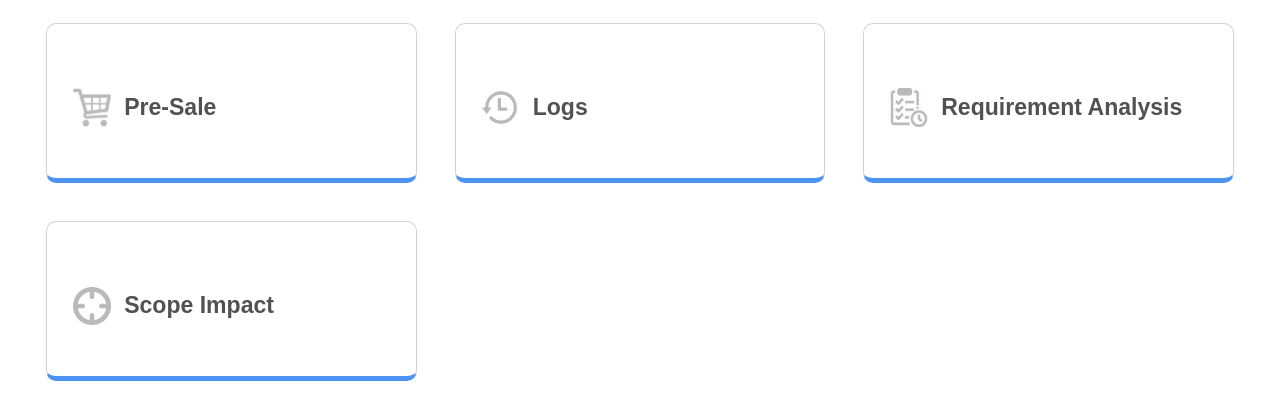
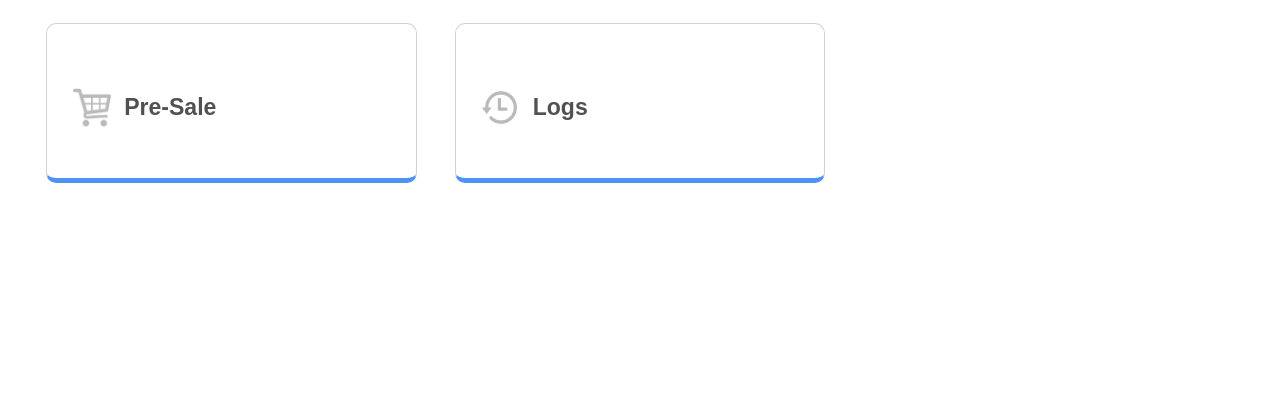
Before and after one commit to BT4103-Group-15/LLM-Agentic-Demo, a website: page internal-staff-app/templates/Visualization.html in a window 1280 px wide. Shown: the part 150-570 px from the top of the page. Drawn offline with Linux system fonts and the light colour scheme.

Commit message:
remove scoping impact and requirement analysis button in visualisation homepage

```diff
--- a/internal-staff-app/templates/Visualization.html
+++ b/internal-staff-app/templates/Visualization.html
@@ -23,14 +23,14 @@
             <img src="../assets/images/log-icon.png" alt="Projects">
             Logs
         </button>
-        <button class="button">
+        <!-- <button class="button">
             <img src="../assets/images/requirement-icon.png" alt="Projects">
             Requirement Analysis
         </button>
         <button class="button">
             <img src="../assets/images/scope-icon.png" alt="Projects">
             Scope Impact
-        </button>
+        </button> -->
     </div>
 
 </body>
```
Also changed, not shown: 2 other files.
